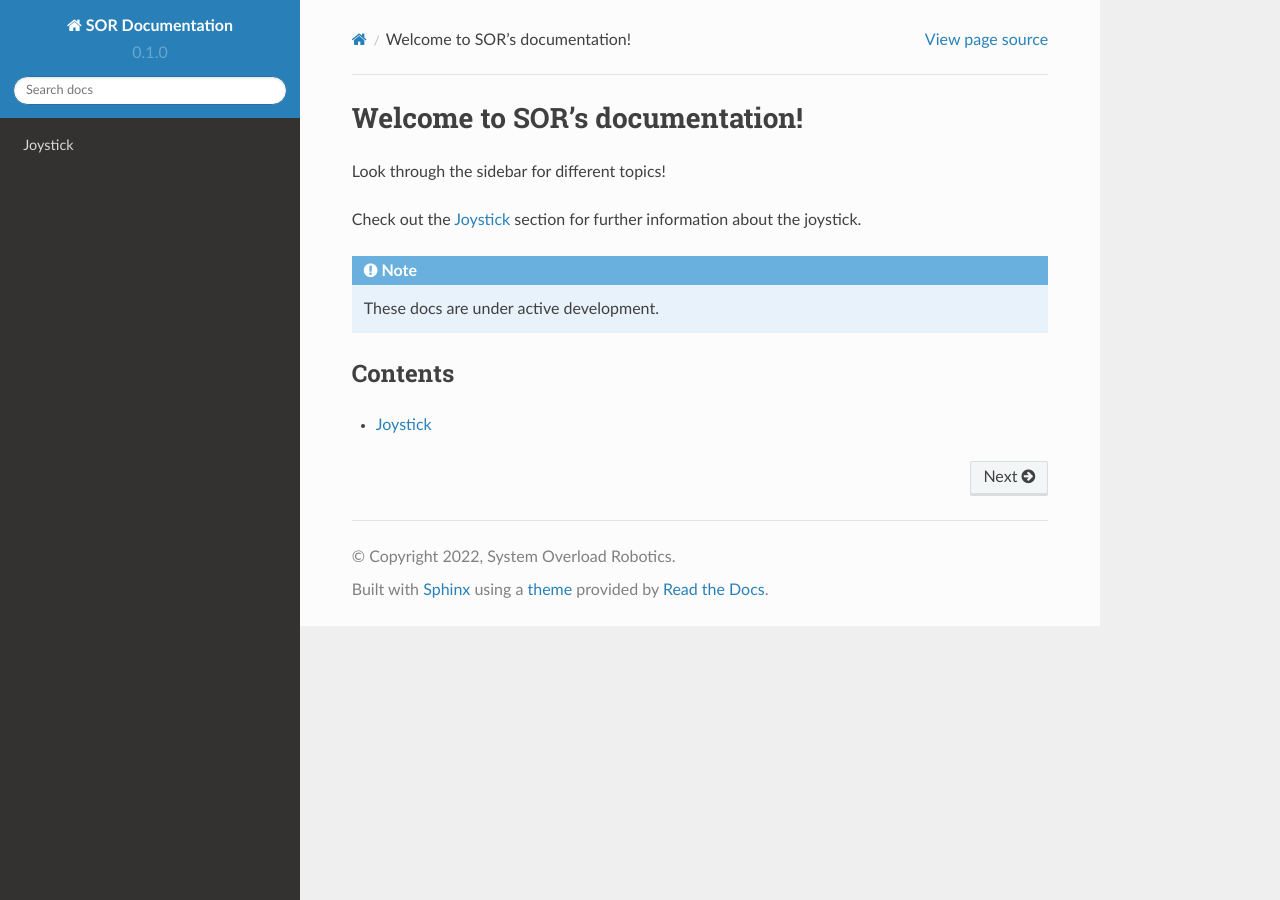
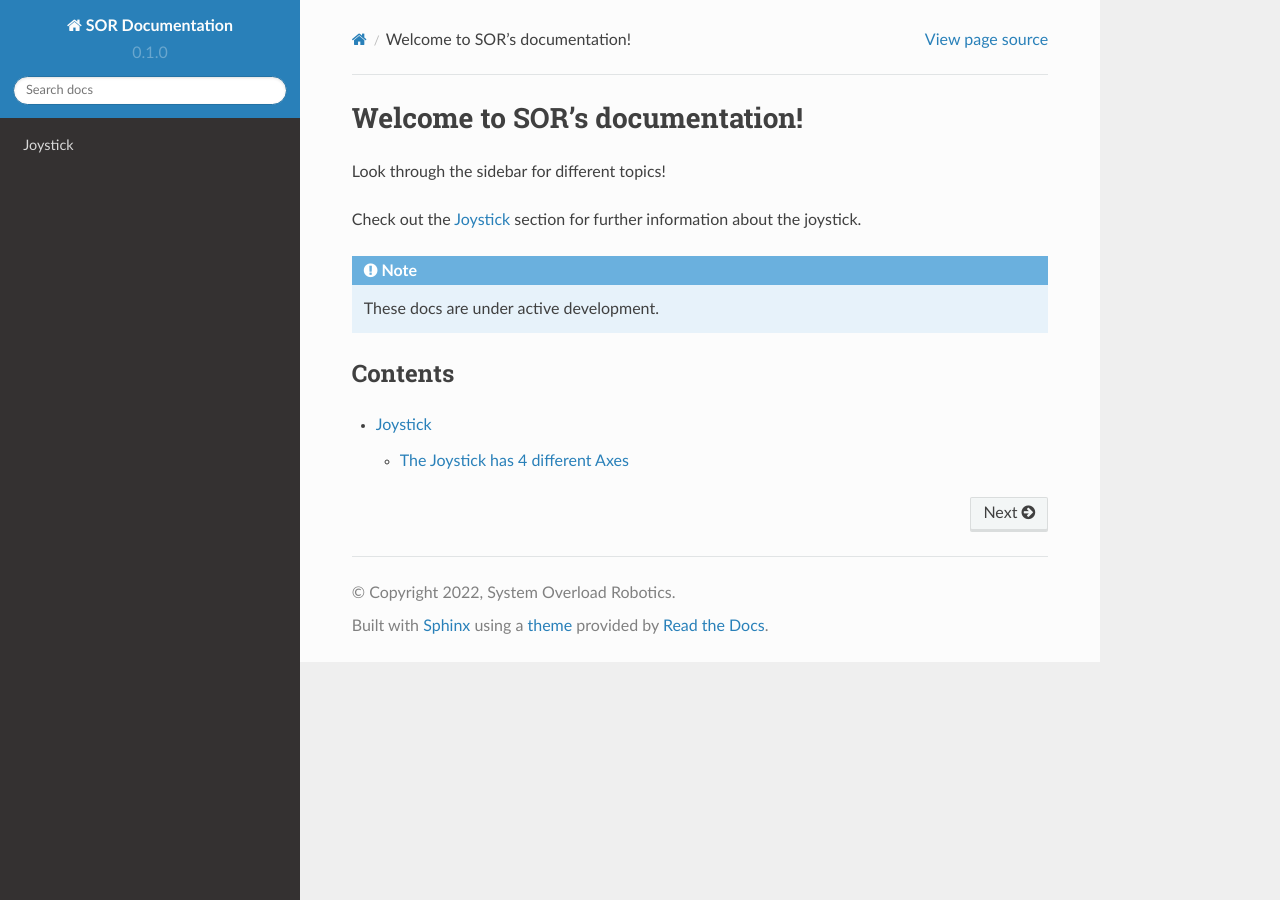
Before and after one commit to systemoverloadrobotics/2022documentation, a Sphinx documentation site: the page built from docs/source/index.rst, in a window 1280 px wide. Built offline with Sphinx 7.4.7 and the Read the Docs theme 2.0.0, drawn with Linux system fonts in a browser that asks for light colours.

Commit message:
Fix Syntax v2

```diff
--- a/docs/source/joystick.rst
+++ b/docs/source/joystick.rst
@@ -3,7 +3,8 @@
 
 The Joystick
 
-The Joystick has 4 different Axes:
+The Joystick has 4 different Axes
+---------------------------------
 - Axis 1 - X-Axis
 - Axis 2 - Y-Axis
 - Axis 3 - Z-Axis (Twist)
```
